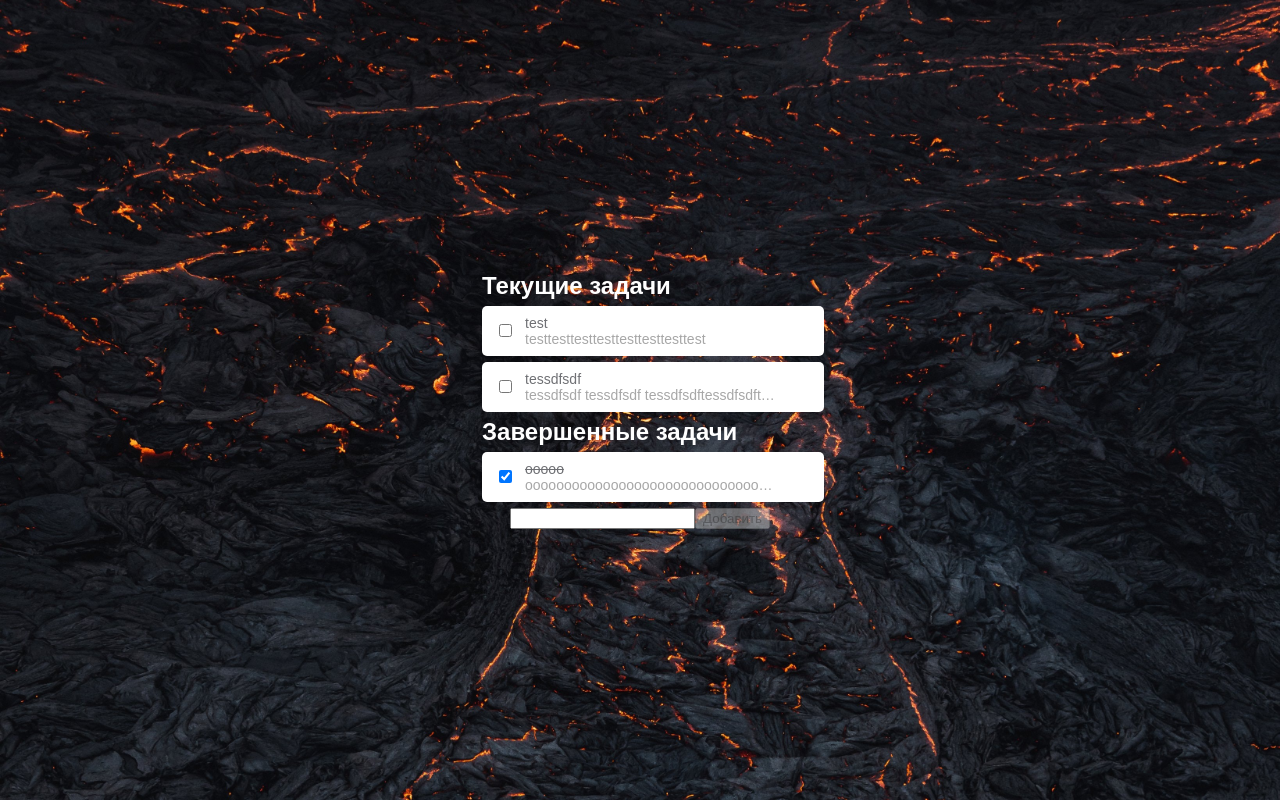
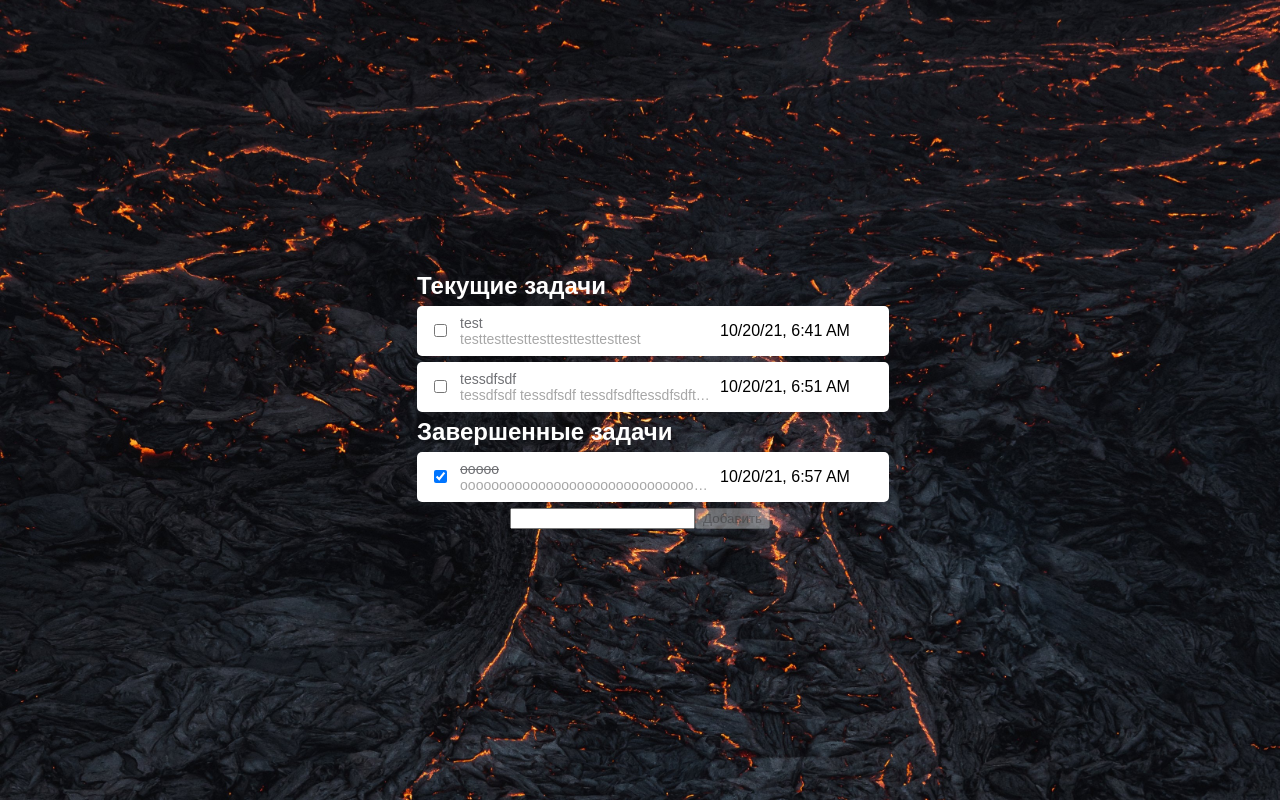
Before and after one commit to akryuchenkov/angular-todo-list, an Angular app: page / in a window 1280 px wide. Built offline with nearby package versions, Linux system fonts and the light colour scheme; data requests are answered from the project's data file.

Commit message:
add date format

```diff
--- a/src/app/modules/tasks/components/task-item/task-item.component.html
+++ b/src/app/modules/tasks/components/task-item/task-item.component.html
@@ -14,5 +14,5 @@
       {{ task.description }}
     </p>
   </div>
-  <div></div>
+  <p>{{ task.date | date: 'short' }}</p>
 </div>
```
